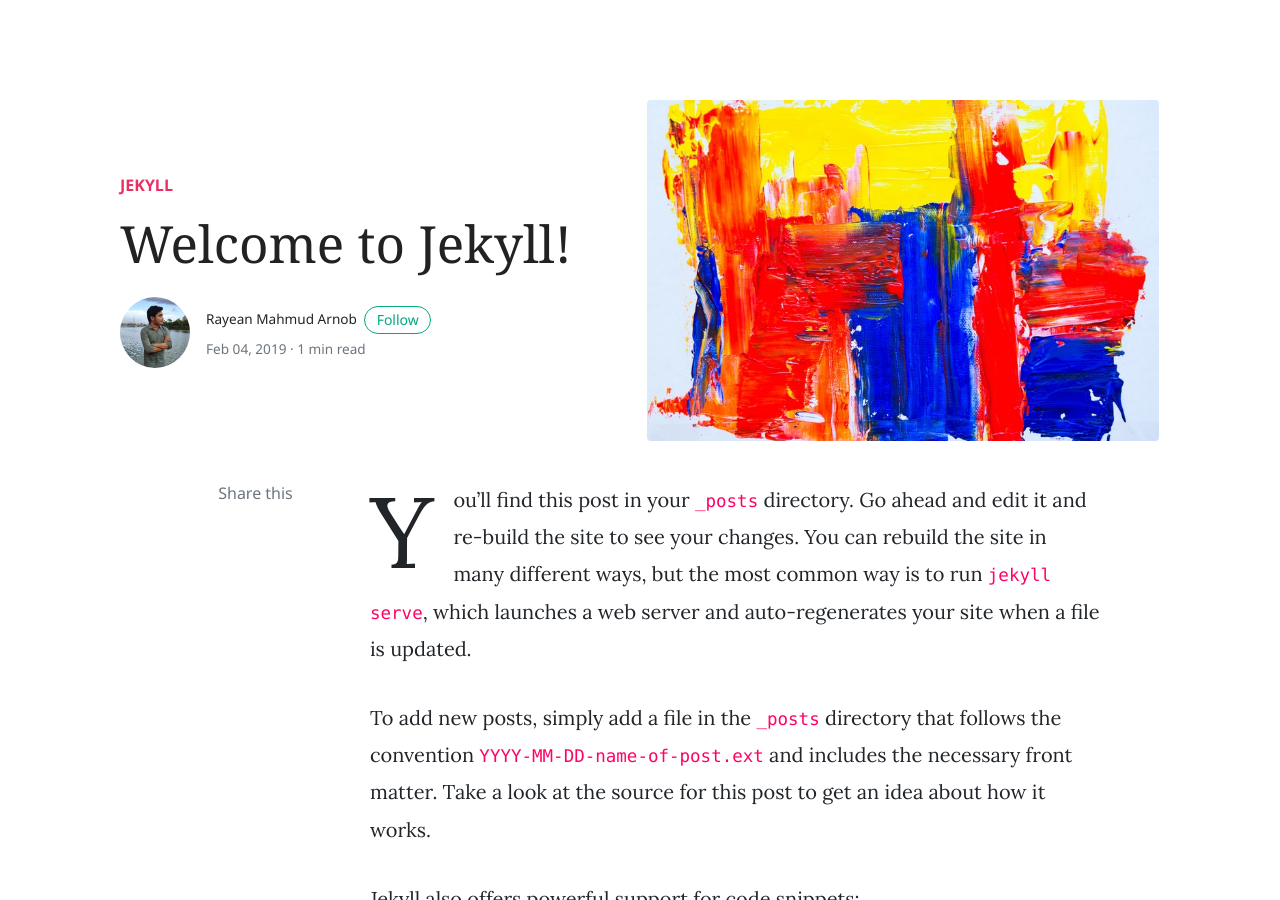
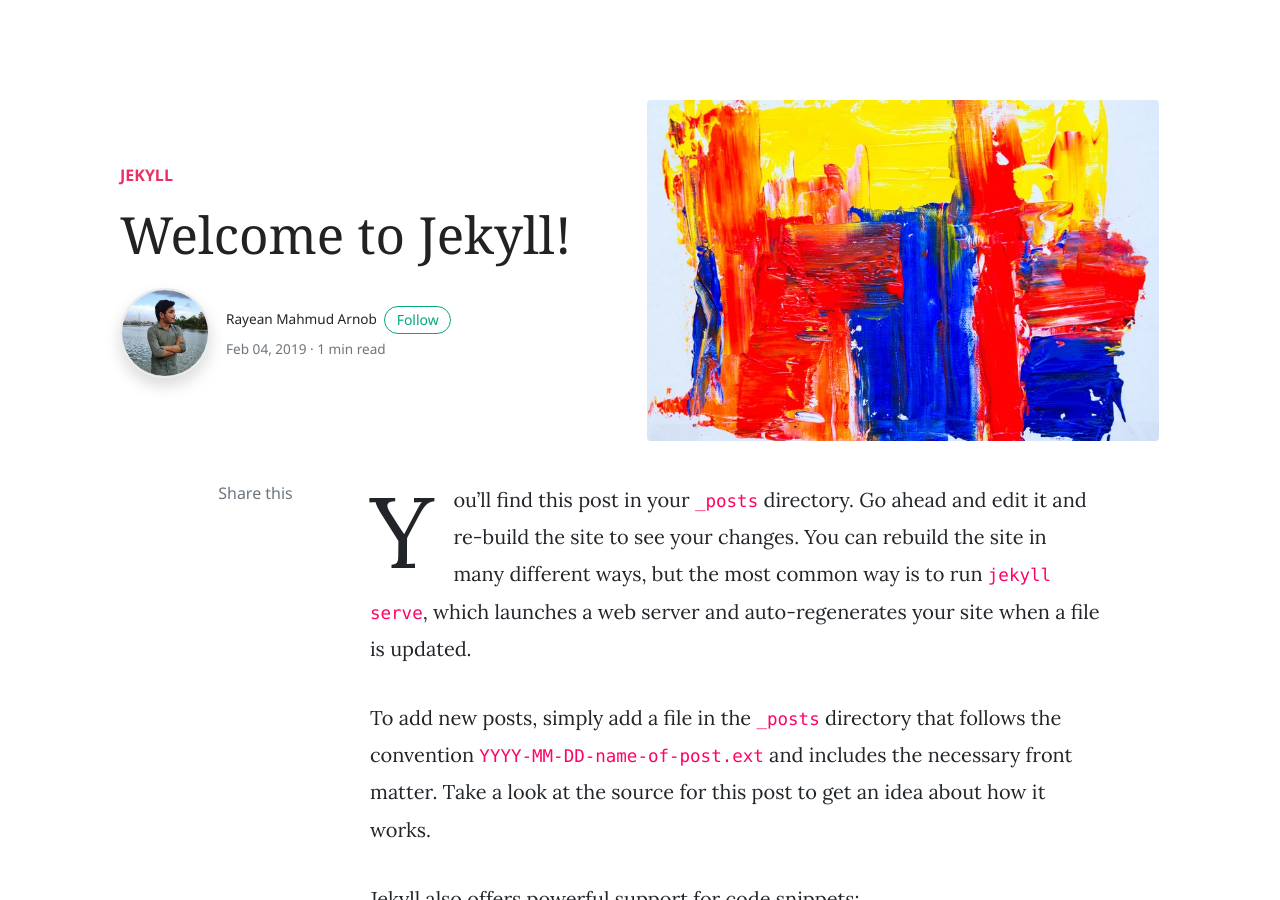
Before and after one commit to Rayean-Mahmud/rayean-mahmud.github.io, a Jekyll site: the page built from _posts/2019-02-04-welcome-to-jekyll.markdown, in a window 1280 px wide and 900 px high. Built offline with Jekyll 4.4.1, drawn with Linux system fonts in a browser that asks for light colours; nearby versions of some CDN libraries; comment, search, counter and statistics services are not loaded.

Commit message:
Update post.html

```diff
--- a/_layouts/post.html
+++ b/_layouts/post.html
@@ -17,8 +17,16 @@
 					<h1 class="display-4 mb-4 article-headline">{{ page.title }}</h1>
 					<div class="d-flex align-items-center">
                         {% if author.avatar %}
-                        <img class="rounded-circle" src="{{site.baseurl}}/{{author.avatar}}" alt="{{author.name}}" width="70"/>
-                        {% endif %}
+  <img
+    class="rounded-circle shadow"
+    src="{{ site.baseurl }}{{ author.avatar }}"
+    alt="{{ author.name }}"
+    width="90"
+    height="90"
+    style="object-fit: cover; border: 2px solid #eaeaea;"
+  />
+{% endif %}
+
 						<small class="ml-3"> {{ author.name }} <span><a target="_blank" href="{{ author.twitter }}" class="btn btn-outline-success btn-sm btn-round ml-1">Follow</a></span>
                             <span class="text-muted d-block mt-1">{{ page.date | date: '%b %d, %Y' }} · {% include meta-read-time.html %}</span>
 						</small>
```
